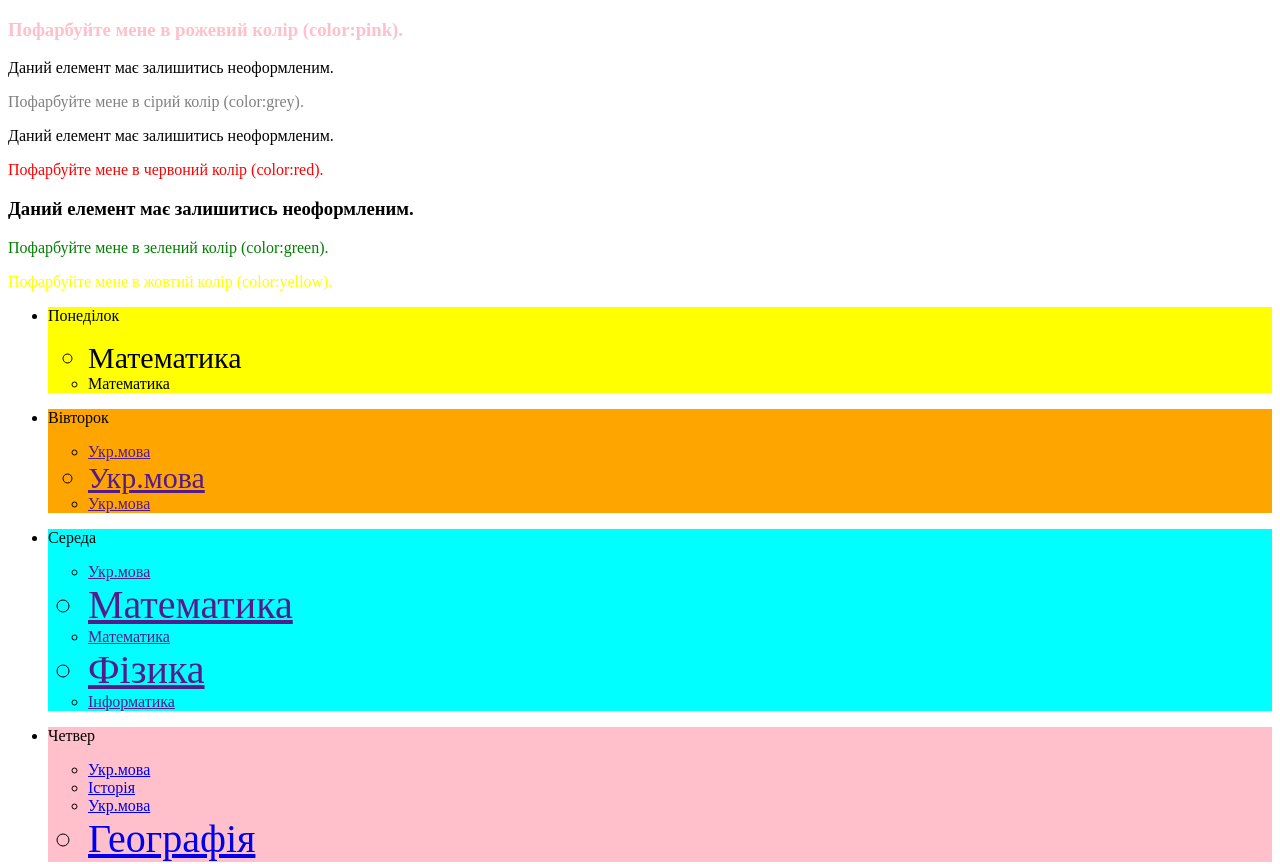
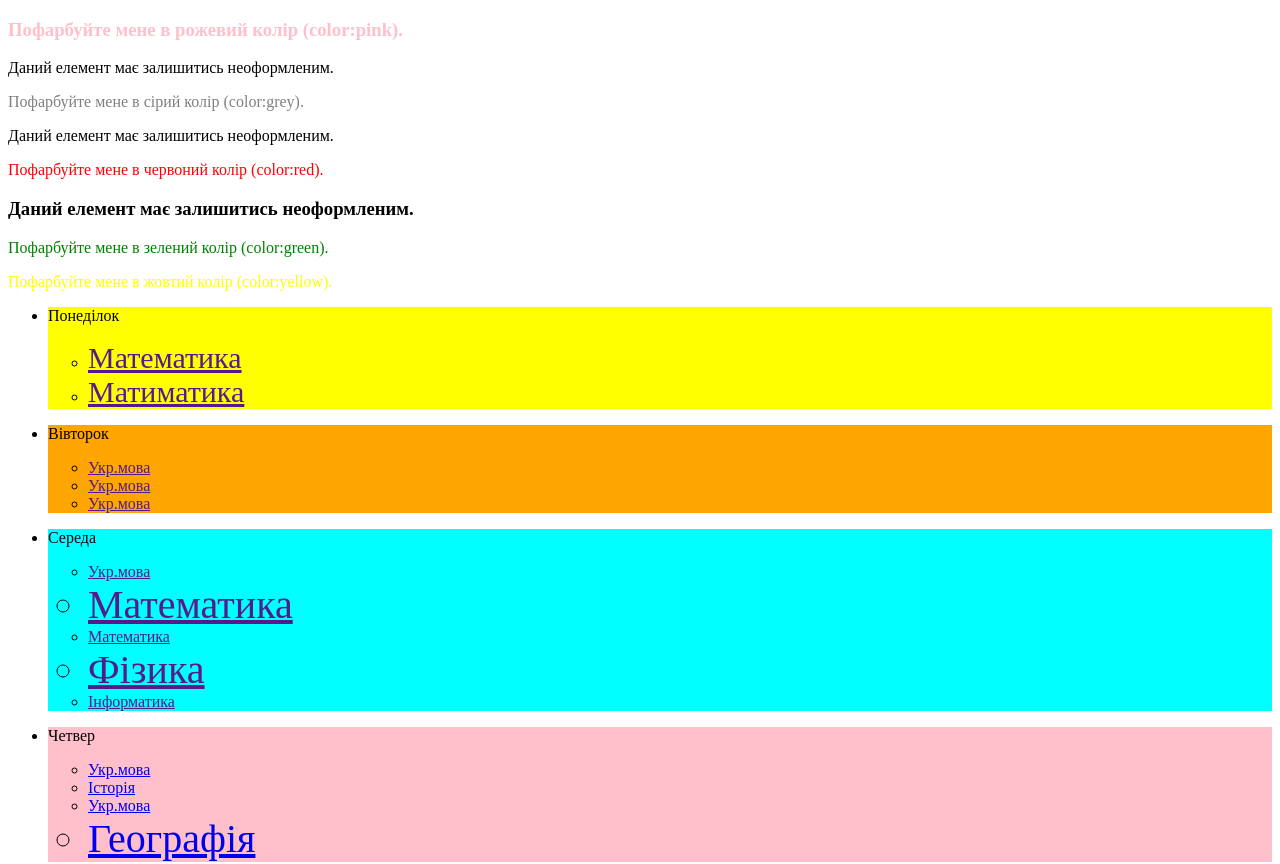
Before and after one commit to Kirill-Slokov/HW-8, a plain HTML site: page index.html in a window 1280 px wide. Shown: the top 864 px of the page. Drawn offline with Linux system fonts and the light colour scheme.

Commit message:
change css files

```diff
--- a/css/style.css
+++ b/css/style.css
@@ -26,7 +26,7 @@
 .tuesday {
     background-color: orange;
 }
-.link-ukr :focus {
+.link-ukr:focus {
     color: blue;
 }
 .link-ukr:nth-child(2n) {
--- a/index.html
+++ b/index.html
@@ -22,16 +22,16 @@
         <li class="monday">
           <p>Понеділок</p>
           <ul>
-            <li class="mon-mat"><a href=""></a>Математика</li>
-            <li class="mon-mat"><a href=""></a>Математика</li>
+            <li><a class="mon-mat" href="">Математика</a></li>
+            <li><a class="mon-mat" href="">Матиматика</a></li>
           </ul>
         </li>
         <li class="tuesday">
           <p>Вівторок</p>
           <ul>
-            <li class="link-ukr"><a href="">Укр.мова</a></li>
-            <li class="link-ukr"><a href="">Укр.мова</a></li>
-            <li class="link-ukr"><a href="">Укр.мова</a></li>
+            <li><a class="link-ukr" href="">Укр.мова</a></li>
+            <li><a class="link-ukr" href="">Укр.мова</a></li>
+            <li><a class="link-ukr" href="">Укр.мова</a></li>
           </ul>
         </li>
         <li class="wednesday">
```
